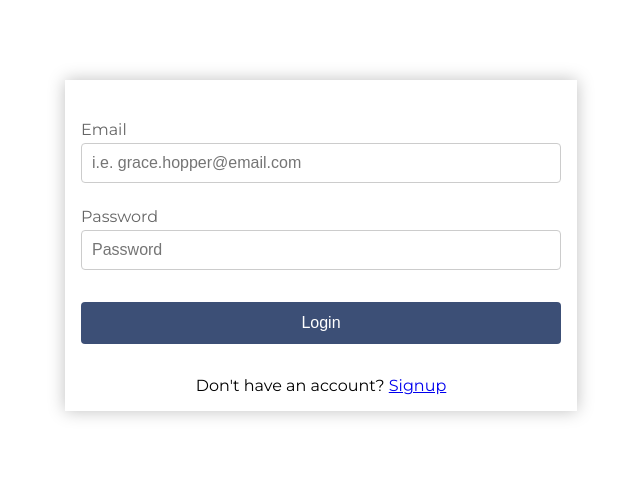
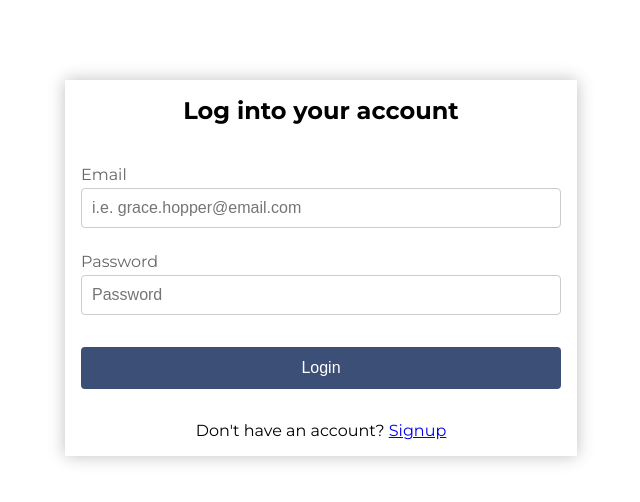
Before and after one commit to yusufalp/easy-meeting-client, a React (Create React App) app: page /login in a window 1280 px wide. Shown: the top 502 px of the page, without its empty margins (319-959 px from the left). Built offline with nearby package versions, Linux system fonts and the light colour scheme.

Commit message:
add a title to the forms

```diff
--- a/src/components/Login/index.js
+++ b/src/components/Login/index.js
@@ -70,6 +70,7 @@ function Login() {
   return (
     <div className="form-bg">
       <form onSubmit={handleLoginFormSubmit}>
+        <p className="legend">Log into your account</p>
         <label htmlFor="login-email">Email</label>
         <input
           type="text"
--- a/src/components/Signup/index.js
+++ b/src/components/Signup/index.js
@@ -101,6 +101,7 @@ function Signup() {
   return (
     <div className="form-bg">
       <form onSubmit={handleSignupFormSubmit}>
+        <p className="legend">Create an account</p>
         <div className="group-row">
           <div>
             <label htmlFor="firstName">First Name</label>
@@ -112,7 +113,9 @@ function Signup() {
               onChange={(e) => handleInputChange(e)}
               placeholder="Grace"
             />
-            <p className="formValidationError">{signupFormDataErrors.firstName}</p>
+            <p className="formValidationError">
+              {signupFormDataErrors.firstName}
+            </p>
           </div>
           <div>
             <label htmlFor="lastName">Last Name</label>
@@ -124,7 +127,9 @@ function Signup() {
               onChange={(e) => handleInputChange(e)}
               placeholder="Hopper"
             />
-            <p className="formValidationError">{signupFormDataErrors.lastName}</p>
+            <p className="formValidationError">
+              {signupFormDataErrors.lastName}
+            </p>
           </div>
         </div>
         <label htmlFor="signup-email">Email</label>
--- a/src/index.css
+++ b/src/index.css
@@ -20,6 +20,13 @@ code {
 form {
   display: flex;
   flex-direction: column;
+}
+
+form .legend {
+  text-align: center;
+  font-size: 1.5rem;
+  font-weight: bold;
+  margin-bottom: 16px;
 }
 
 form label {
@@ -119,7 +126,6 @@ td:hover {
   }
 }
 
-
 @media screen and (max-width: 320px) {
   html {
     font-size: 12px;
```
